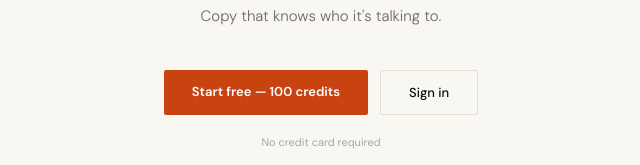
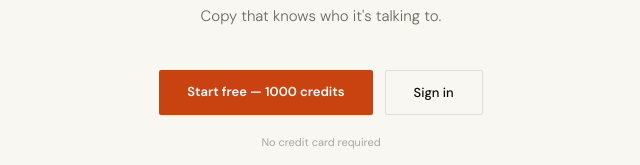
Before and after one commit to khalidibnhelaly-creator/hookmedaddy, a Next.js app: page / in a window 1280 px wide. Shown: the part 364-529 px from the top of the page, without its empty margins (319-959 px from the left). Built offline with nearby package versions, Linux system fonts and the light colour scheme; no server answers.

Commit message:
Fix button text to 1000 credits

```diff
--- a/app/page.tsx
+++ b/app/page.tsx
@@ -17,7 +17,7 @@ export default async function Home() {
         </p>
         <div style={{ display: 'flex', gap: 12, justifyContent: 'center' }}>
           <Link href="/sign-up" style={{ background: 'var(--accent)', color: '#fff', padding: '13px 28px', borderRadius: 2, textDecoration: 'none', fontSize: 13, fontWeight: 600 }}>
-            Start free — 100 credits
+            Start free — 1000 credits
           </Link>
           <Link href="/sign-in" style={{ background: 'transparent', color: 'var(--ink)', padding: '13px 28px', borderRadius: 2, textDecoration: 'none', fontSize: 13, fontWeight: 500, border: '1px solid var(--border)' }}>
             Sign in
```
